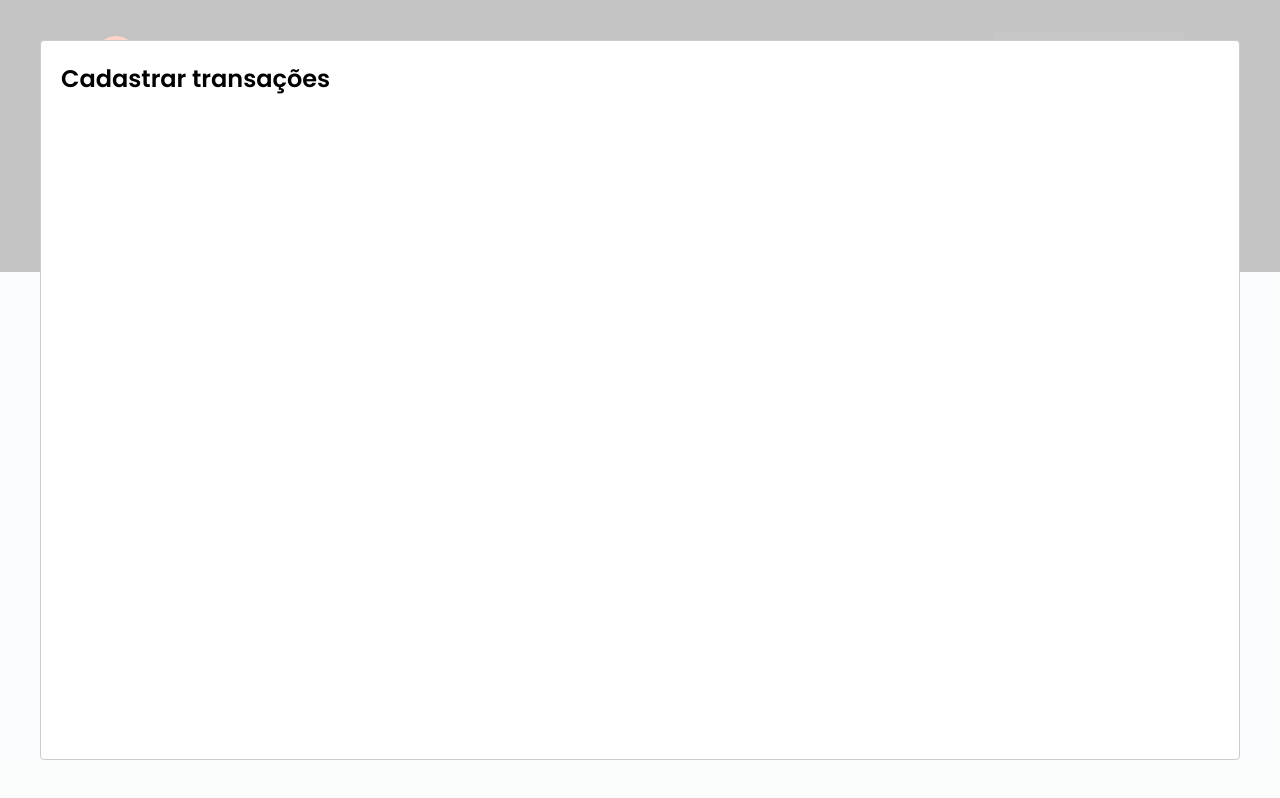
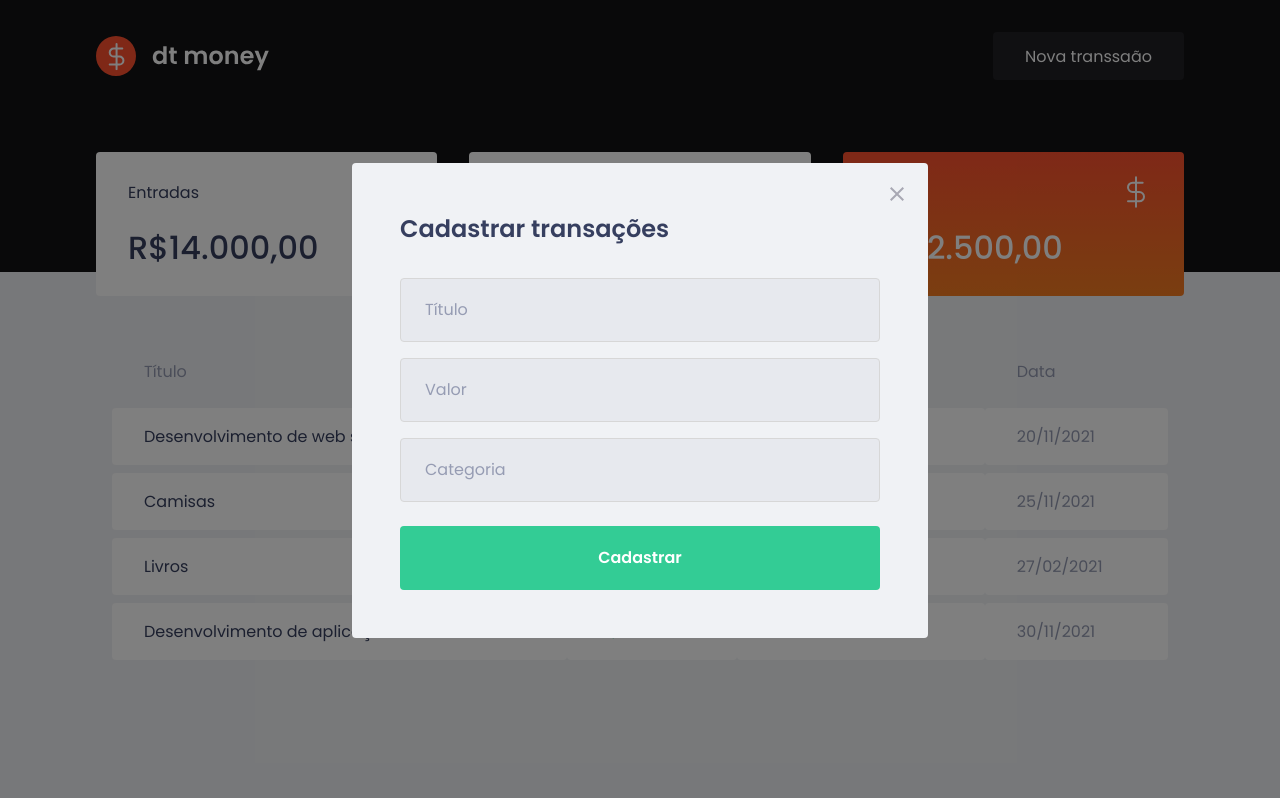
Before and after one commit to juniorsilvacc/dt-money, a React (Create React App) app: page / in a window 1280 px wide. Both pictures are taken after a click on the button "Nova transsaão". Built offline with nearby package versions, Linux system fonts and the light colour scheme; no server answers; what miragejs would draw is missing.

Commit message:
styling modal

```diff
--- a/src/App.tsx
+++ b/src/App.tsx
@@ -5,6 +5,7 @@
 import Modal from 'react-modal'
 import Header from './components/Header'
 import Dashboard from './components/DashBoard';
+import NewTransactionModal from './components/NewTransactionModal'
 
 Modal.setAppElement('#root');
 
@@ -26,12 +27,10 @@
 
       <Dashboard/>
 
-      <Modal
+      <NewTransactionModal
         isOpen={isNewTransactionModalOpen}
         onRequestClose={handleCloseTransactionModal}
-      >
-        <h2>Cadastrar transações</h2>
-      </Modal>
+      />
 
       <GlobalStyle/>
     </>
--- /dev/null
+++ b/src/components/NewTransactionModal/index.tsx
@@ -0,0 +1,45 @@
+import Modal from 'react-modal';
+
+import { Container } from './styles';
+
+import closeImg from '../../assets/close.svg';
+
+interface NewTransactionModalProps{
+  isOpen: boolean;
+  onRequestClose: () => void;
+}
+
+export default function NewTransactionModal({isOpen, onRequestClose}: NewTransactionModalProps){
+  return(
+    <Modal
+      isOpen={isOpen}
+      onRequestClose={onRequestClose}
+      overlayClassName='react-modal-overlay'
+      className='react-modal-content'
+    >
+
+      <button type="button" onClick={onRequestClose} className='react-modal-close'>
+        <img src={closeImg} alt="Fechar modal" />
+      </button>
+
+      <Container>
+        <h2>Cadastrar transações</h2>
+
+        <input
+          placeholder="Título"
+        />
+
+        <input
+          type="number"
+          placeholder="Valor"
+        />
+
+        <input
+          placeholder="Categoria"
+        />
+
+        <button type="submit">Cadastrar</button>
+      </Container>
+    </Modal>
+  );
+}
--- /dev/null
+++ b/src/components/NewTransactionModal/styles.ts
@@ -0,0 +1,46 @@
+import styled from 'styled-components';
+
+export const Container = styled.form`
+  h2{
+    color: var(--text-title);
+    font-size: 1.5rem;
+    margin-bottom: 2rem;
+  }
+
+  input{
+    width: 100%;
+    padding: 0 1.5rem;
+    height: 4rem;
+    border-radius: 0.25rem;
+    border: 1px solid #d7d7d7;
+    background: #e7e9ee;
+    font-weight: 400;
+    font-size: 1rem;
+
+    &::placeholder{
+      color: var(--text-body);
+    }
+
+    & + input{
+      margin-top: 1rem;
+    }
+  }
+
+  button[type="submit"]{
+    width: 100%;
+    padding: 0 1.5rem;
+    height: 4rem;
+    background: var(--green);
+    color: #fff;
+    border-radius: 0.25rem;
+    border: 0;
+    font-size: 1rem;
+    margin-top: 1.5rem;
+    font-weight: 600;
+    transition: filter 0.2s;
+
+    &:hover{
+      filter: brightness(0.9);
+    }
+  }
+`
--- a/src/styles/global.ts
+++ b/src/styles/global.ts
@@ -58,4 +58,39 @@
     opacity: 0.6;
     cursor: not-allowed;
   }
+
+  .react-modal-overlay{
+    background: rgba(0, 0, 0, 0.5);
+    position: fixed;
+    top: 0;
+    bottom: 0;
+    left: 0;
+    right: 0;
+    display:flex;
+    align-items: center;
+    justify-content: center;
+  }
+
+  .react-modal-content{
+    width: 100%;
+    max-width: 576px;
+    background: var(--background);
+    padding: 3rem;
+    position: relative;
+    border-radius: 0.25rem;
+  }
+
+  .react-modal-close{
+    position: absolute;
+    right: 1.5rem;
+    top: 1.5rem;
+    border: 0;
+    background: transparent;
+
+    transition: filter 0.2s;
+
+    &:hover{
+      filter: brightness(0.9);
+    }
+  }
 `
```
